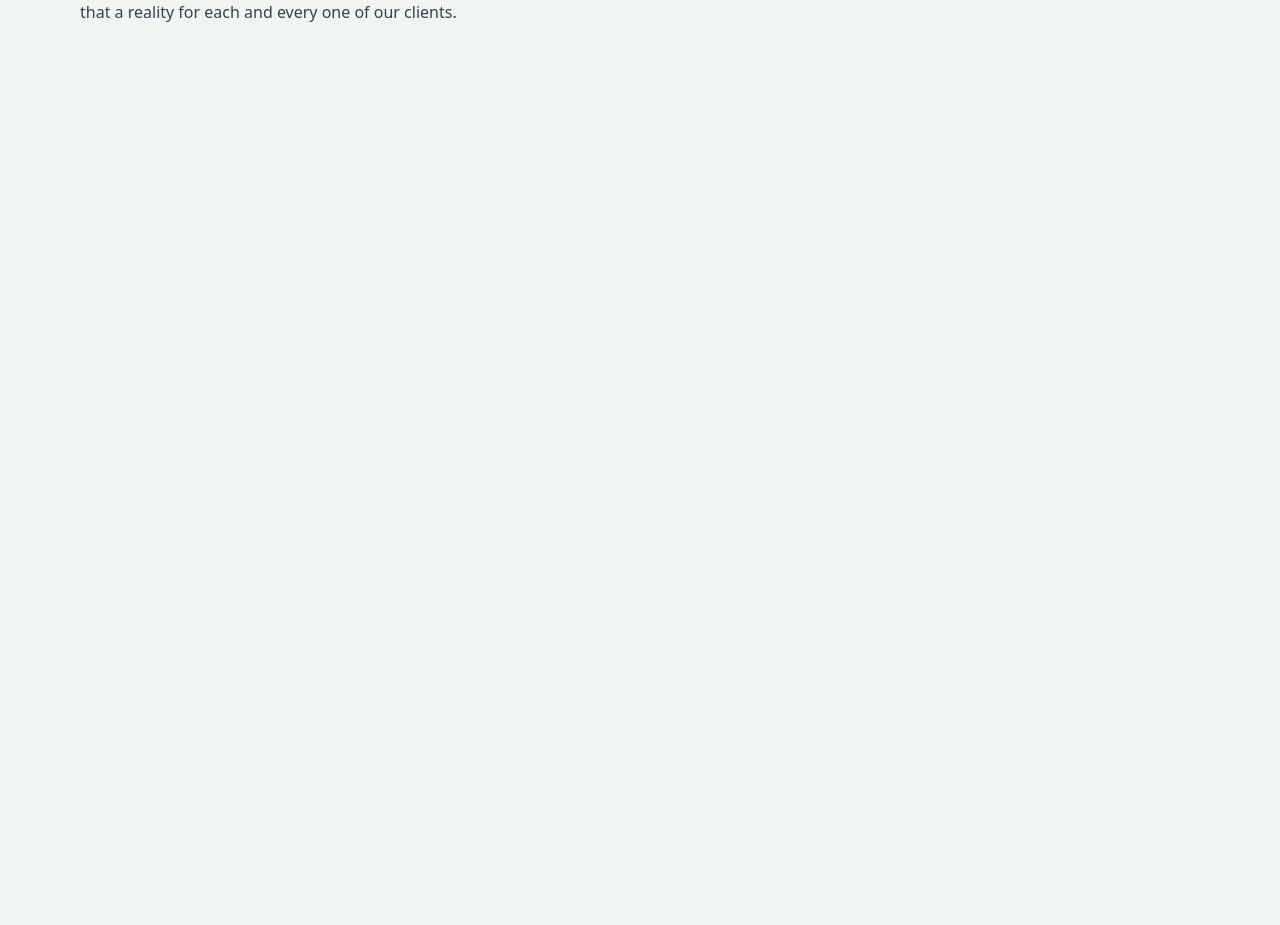
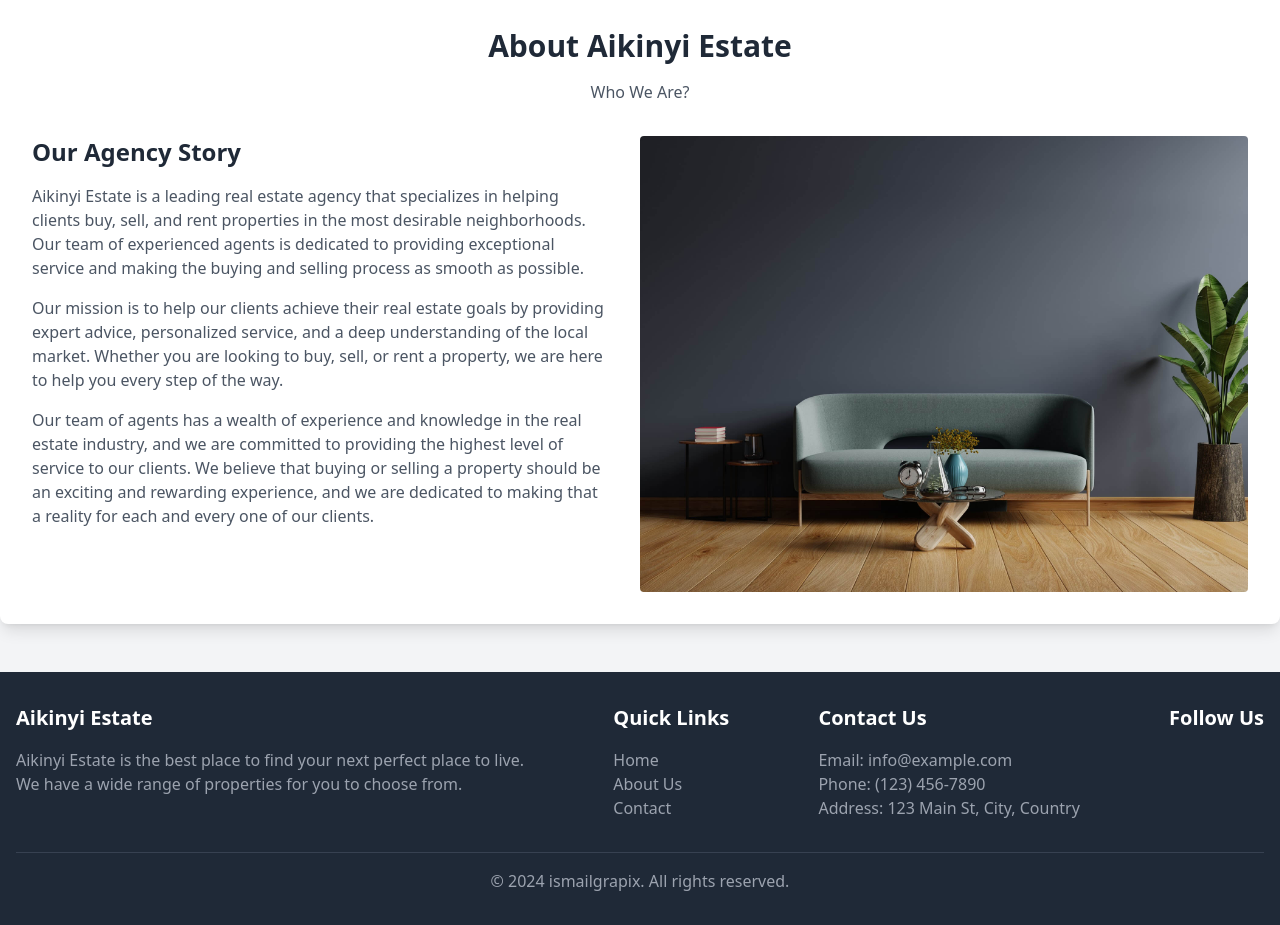
Before and after one commit to ismailgraphix/Aikinyi-Estate, a React (Vite) app in the folder client/: page /About in a window 1280 px wide. Shown: the part 380-1305 px from the top of the page. Before the commit the page ends 800 px from the top, so only its background shows below. Built offline with nearby package versions, Linux system fonts and the light colour scheme; no server answers.

Commit message:
customization

```diff
--- a/client/src/App.jsx
+++ b/client/src/App.jsx
@@ -10,6 +10,7 @@ import CreateListing from './pages/CreateListing';
 import Listing from './pages/Listing';
 import UpdateListing from './pages/UpdateListing';
 import Search from './pages/Search';
+import Footer from "./components/Footer";
 
 export default function App() {
   return (
@@ -34,6 +35,7 @@ export default function App() {
           />
         </Route>
       </Routes>
+      <Footer />
     </BrowserRouter>
   );
 }
--- a/client/src/components/Footer.jsx
+++ b/client/src/components/Footer.jsx
@@ -1,9 +1,50 @@
-import React from 'react'
+import React from 'react';
 
 const Footer = () => {
   return (
-    <div>Footer</div>
-  )
-}
+    <footer className="bg-gray-800 text-white py-8">
+      <div className="container mx-auto px-4">
+        <div className="flex flex-col md:flex-row md:justify-between mb-8">
+          <div className="mb-8 md:mb-0">
+            <h3 className="text-xl font-bold mb-4">Aikinyi Estate</h3>
+            <p className="text-gray-400">
+            Aikinyi Estate is the best place to find your next perfect place to live.
+            <br/>We have a wide range of properties for you to choose from.
+            </p>
+          </div>
+          <div className="mb-8 md:mb-0">
+            <h3 className="text-xl font-bold mb-4">Quick Links</h3>
+            <ul>
+              <li><a href="#" className="text-gray-400 hover:text-white">Home</a></li>
 
-export default Footer
+              <li><a href="#about" className="text-gray-400 hover:text-white">About Us</a></li>
+              <li><a href="#" className="text-gray-400 hover:text-white">Contact</a></li>
+            </ul>
+          </div>
+          <div className="mb-8 md:mb-0">
+            <h3 className="text-xl font-bold mb-4">Contact Us</h3>
+            <ul>
+              <li className="text-gray-400">Email: info@example.com</li>
+              <li className="text-gray-400">Phone: (123) 456-7890</li>
+              <li className="text-gray-400">Address: 123 Main St, City, Country</li>
+            </ul>
+          </div>
+          <div>
+            <h3 className="text-xl font-bold mb-4">Follow Us</h3>
+            <div className="flex space-x-4">
+              <a href="#" className="text-gray-400 hover:text-white"><i className="fab fa-facebook fa-2x"></i></a>
+              <a href="#" className="text-gray-400 hover:text-white"><i className="fab fa-twitter fa-2x"></i></a>
+              <a href="#" className="text-gray-400 hover:text-white"><i className="fab fa-instagram fa-2x"></i></a>
+              <a href="#" className="text-gray-400 hover:text-white"><i className="fab fa-linkedin fa-2x"></i></a>
+            </div>
+          </div>
+        </div>
+        <div className="border-t border-gray-700 pt-4 text-center">
+          <p className="text-gray-400">&copy; 2024 ismailgrapix. All rights reserved.</p>
+        </div>
+      </div>
+    </footer>
+  );
+};
+
+export default Footer;
--- a/client/src/pages/About.jsx
+++ b/client/src/pages/About.jsx
@@ -1,14 +1,40 @@
-import React from 'react'
+import React from 'react';
+import img from "../assets/banner.png";
 
-export default function About() {
+const About = () => {
   return (
-    <div className='py-20 px-4 max-w-6xl mx-auto'>
-      <h1 className='text-3xl font-bold mb-4 text-slate-800'>About Aikinyi Estate</h1>
-      <p className='mb-4 text-slate-700'>Aikinyi Estate is a leading real estate agency that specializes in helping clients buy, sell, and rent properties in the most desirable neighborhoods. Our team of experienced agents is dedicated to providing exceptional service and making the buying and selling process as smooth as possible.</p>
-      <p className='mb-4 text-slate-700'>
-      Our mission is to help our clients achieve their real estate goals by providing expert advice, personalized service, and a deep understanding of the local market. Whether you are looking to buy, sell, or rent a property, we are here to help you every step of the way.
-      </p>
-      <p className='mb-4 text-slate-700'>Our team of agents has a wealth of experience and knowledge in the real estate industry, and we are committed to providing the highest level of service to our clients. We believe that buying or selling a property should be an exciting and rewarding experience, and we are dedicated to making that a reality for each and every one of our clients.</p>
-    </div>
-  )
-}
+    <section className="bg-gray-100 py-12">
+      <div className="container mx-auto">
+        <div className="bg-white shadow-lg rounded-lg overflow-hidden">
+          <img className="w-full h-64 object-cover object-center" src={img} alt="About Us Cover" />
+          <div className="p-8">
+            <div className="text-center mb-8">
+              <h2 className="text-3xl font-bold text-gray-800 mb-4">About Aikinyi Estate</h2>
+              <p className="text-gray-600">Who We Are?</p>
+            </div>
+            <div className="flex flex-col md:flex-row">
+              <div className="md:w-1/2 md:pr-8">
+                <h3 className="text-2xl font-semibold text-gray-800 mb-4">Our Agency Story</h3>
+                <p className="text-gray-600 mb-4">
+                Aikinyi Estate is a leading real estate agency that specializes in helping clients buy, sell, and rent properties in the most desirable neighborhoods. Our team of experienced agents is dedicated to providing exceptional service and making the buying and selling process as smooth as possible.
+                </p>
+                <p className="text-gray-600 mb-4">
+                Our mission is to help our clients achieve their real estate goals by providing expert advice, personalized service, and a deep understanding of the local market. Whether you are looking to buy, sell, or rent a property, we are here to help you every step of the way.
+                </p>
+                <p className="text-gray-600 mb-4">
+                Our team of agents has a wealth of experience and knowledge in the real estate industry, and we are committed to providing the highest level of service to our clients. We believe that buying or selling a property should be an exciting and rewarding experience, and we are dedicated to making that a reality for each and every one of our clients.
+                </p>
+  {/*<button className="bg-blue-600 text-white py-2 px-4 rounded hover:bg-blue-700 transition duration-300">More About Us</button>*/}
+              </div>
+              <div className="md:w-1/2 mt-8 md:mt-0">
+                <img className="w-full h-full object-cover rounded" src={img} alt="Our Team" />
+              </div>
+            </div>
+          </div>
+        </div>
+      </div>
+    </section>
+  );
+};
+
+export default About;
```
Also changed, not shown: client/src/assets/banner.png (added), client/src/assets/banner01.jpg (added).
